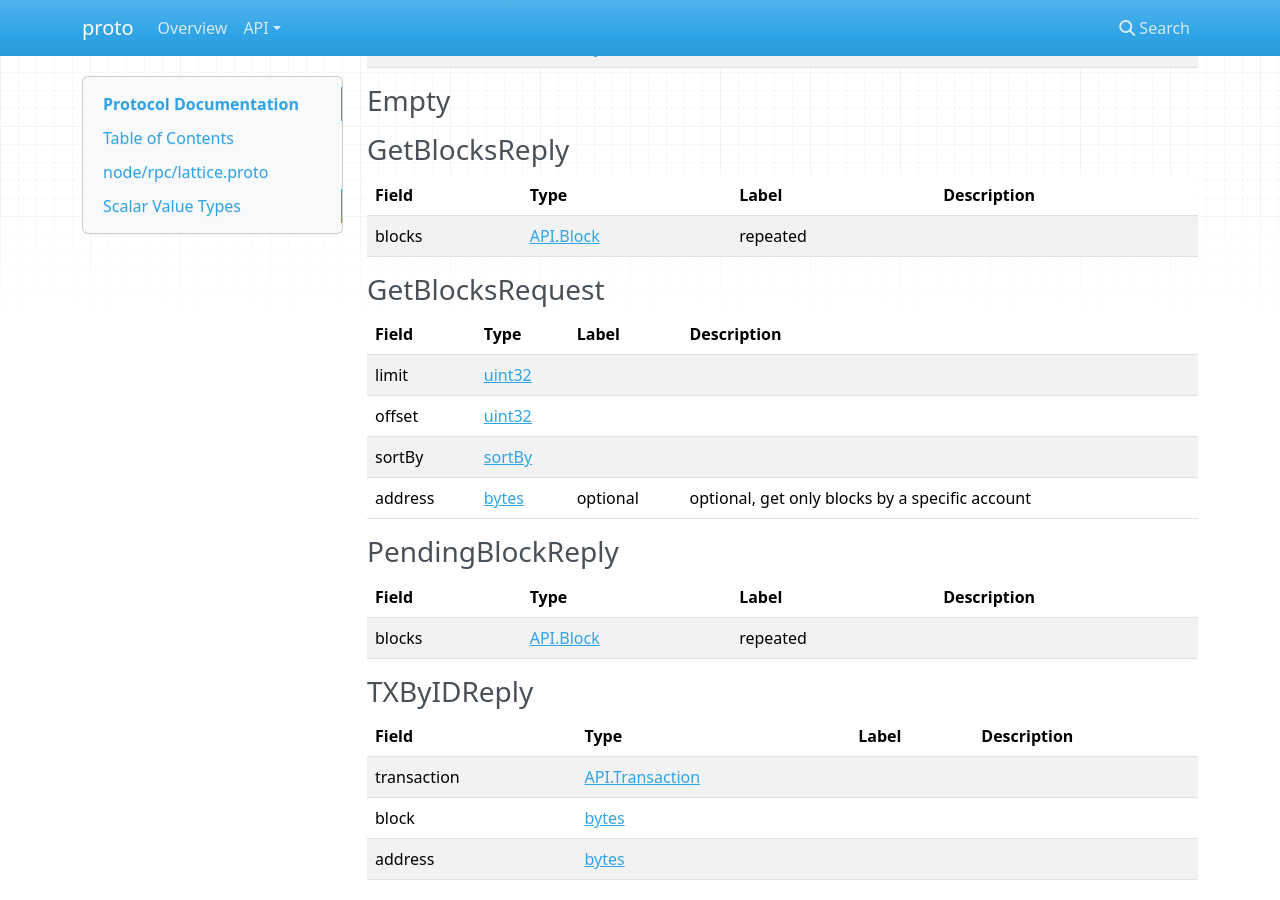
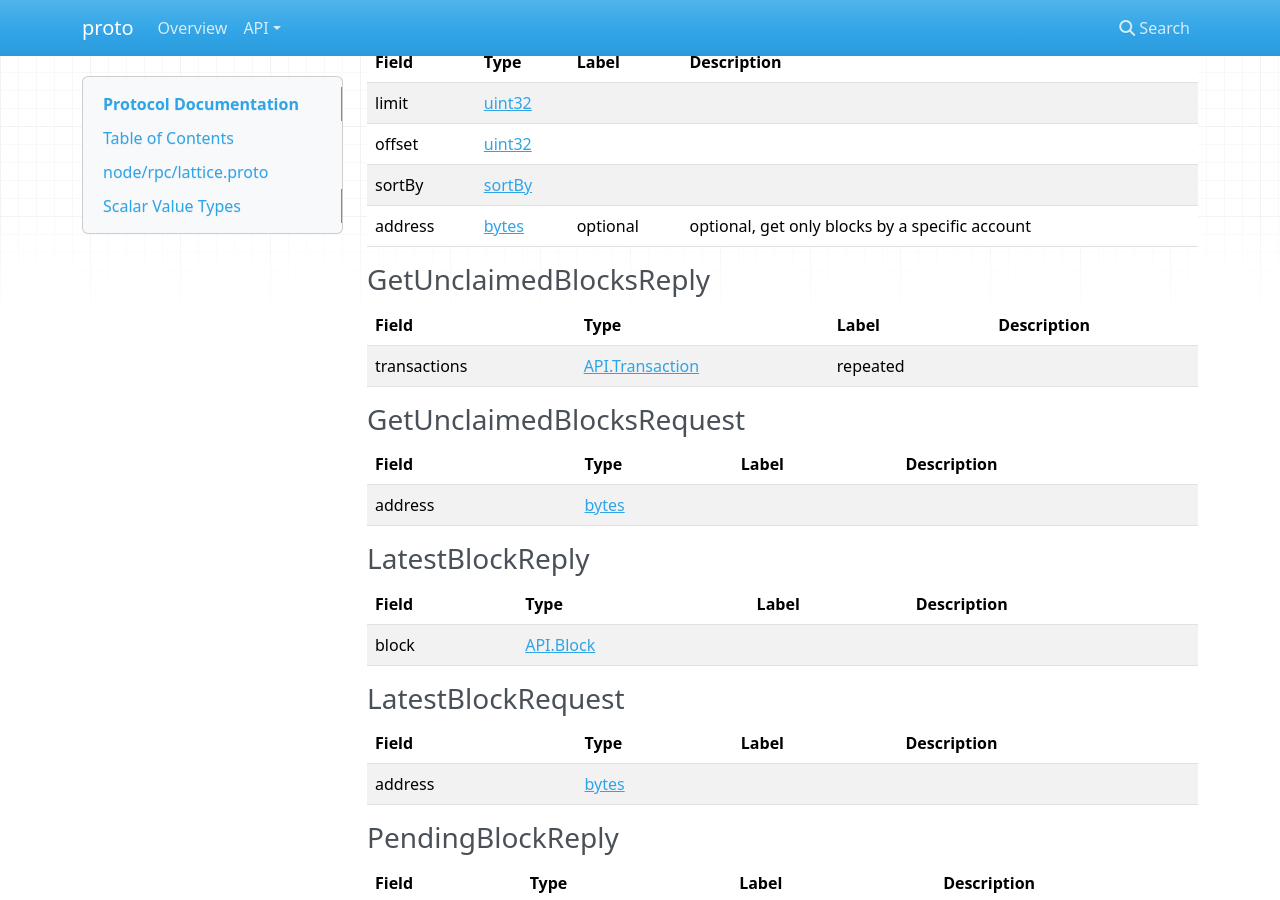
Before and after one commit to pognetwork/proto, an MkDocs documentation site: the page built from docs/proto/lattice.md, in a window 1280 px wide and 900 px high, scrolled down 2153 px. Built offline with MkDocs 1.6.1, drawn with Linux system fonts in a browser that asks for light colours; nearby versions of some CDN libraries; some of the changed text lies outside the part shown.

Commit message:
feat: unclaimed txs
Signed-off-by: Henry Gressmann <mail@henrygressmann.de>

```diff
--- a/docs/proto/lattice.md
+++ b/docs/proto/lattice.md
@@ -8,14 +8,16 @@
     - [BalanceRequest](#LATTICE-BalanceRequest)
     - [BlockByIDReply](#LATTICE-BlockByIDReply)
     - [BlockByIDRequest](#LATTICE-BlockByIDRequest)
-    - [BlockHeightReply](#LATTICE-BlockHeightReply)
-    - [BlockHeightRequest](#LATTICE-BlockHeightRequest)
     - [BlockSpamIndexReply](#LATTICE-BlockSpamIndexReply)
     - [DelegateReply](#LATTICE-DelegateReply)
     - [DelegateRequest](#LATTICE-DelegateRequest)
     - [Empty](#LATTICE-Empty)
     - [GetBlocksReply](#LATTICE-GetBlocksReply)
     - [GetBlocksRequest](#LATTICE-GetBlocksRequest)
+    - [GetUnclaimedBlocksReply](#LATTICE-GetUnclaimedBlocksReply)
+    - [GetUnclaimedBlocksRequest](#LATTICE-GetUnclaimedBlocksRequest)
+    - [LatestBlockReply](#LATTICE-LatestBlockReply)
+    - [LatestBlockRequest](#LATTICE-LatestBlockRequest)
     - [PendingBlockReply](#LATTICE-PendingBlockReply)
     - [TXByIDReply](#LATTICE-TXByIDReply)
     - [TXByIDRequest](#LATTICE-TXByIDRequest)
@@ -94,37 +96,6 @@
 | Field | Type | Label | Description |
 | ----- | ---- | ----- | ----------- |
 | hash | [bytes](#bytes) |  |  |
-
-
-
-
-
-
-<a name="LATTICE-BlockHeightReply"></a>
-
-### BlockHeightReply
-
-
-
-| Field | Type | Label | Description |
-| ----- | ---- | ----- | ----------- |
-| nextHeight | [uint64](#uint64) |  |  |
-
-
-
-
-
-
-<a name="LATTICE-BlockHeightRequest"></a>
-
-### BlockHeightRequest
-
-
-
-| Field | Type | Label | Description |
-| ----- | ---- | ----- | ----------- |
-| address | [bytes](#bytes) |  |  |
-| getNext | [bool](#bool) |  |  |
 
 
 
@@ -213,6 +184,66 @@
 | offset | [uint32](#uint32) |  |  |
 | sortBy | [sortBy](#LATTICE-sortBy) |  |  |
 | address | [bytes](#bytes) | optional | optional, get only blocks by a specific account |
+
+
+
+
+
+
+<a name="LATTICE-GetUnclaimedBlocksReply"></a>
+
+### GetUnclaimedBlocksReply
+
+
+
+| Field | Type | Label | Description |
+| ----- | ---- | ----- | ----------- |
+| transactions | [API.Transaction](#API-Transaction) | repeated |  |
+
+
+
+
+
+
+<a name="LATTICE-GetUnclaimedBlocksRequest"></a>
+
+### GetUnclaimedBlocksRequest
+
+
+
+| Field | Type | Label | Description |
+| ----- | ---- | ----- | ----------- |
+| address | [bytes](#bytes) |  |  |
+
+
+
+
+
+
+<a name="LATTICE-LatestBlockReply"></a>
+
+### LatestBlockReply
+
+
+
+| Field | Type | Label | Description |
+| ----- | ---- | ----- | ----------- |
+| block | [API.Block](#API-Block) |  |  |
+
+
+
+
+
+
+<a name="LATTICE-LatestBlockRequest"></a>
+
+### LatestBlockRequest
+
+
+
+| Field | Type | Label | Description |
+| ----- | ---- | ----- | ----------- |
+| address | [bytes](#bytes) |  |  |
 
 
 
@@ -371,11 +402,12 @@
 | Method Name | Request Type | Response Type | Description |
 | ----------- | ------------ | ------------- | ------------|
 | GetBalance | [BalanceRequest](#LATTICE-BalanceRequest) | [BalanceReply](#LATTICE-BalanceReply) | GetBalance accepts BalanceRequests and returns BalanceReplies |
-| GetBlockHeight | [BlockHeightRequest](#LATTICE-BlockHeightRequest) | [BlockHeightReply](#LATTICE-BlockHeightReply) | GetNextBlockHeight uses an address to get the latest block index to then return the next index |
+| GetLatestBlock | [LatestBlockRequest](#LATTICE-LatestBlockRequest) | [LatestBlockReply](#LATTICE-LatestBlockReply) |  |
 | GetVotingPower | [VotingPowerRequest](#LATTICE-VotingPowerRequest) | [VotingPowerReply](#LATTICE-VotingPowerReply) | GetVotingPower uses an address to get the voting power of an account |
 | GetBlockByID | [BlockByIDRequest](#LATTICE-BlockByIDRequest) | [BlockByIDReply](#LATTICE-BlockByIDReply) | GetBlockByID uses the hash of a block to get the data |
 | GetDelegate | [DelegateRequest](#LATTICE-DelegateRequest) | [DelegateReply](#LATTICE-DelegateReply) | GetDelegate uses an account address to return a address of the delegate |
 | GetPendingBlocks | [Empty](#LATTICE-Empty) | [PendingBlockReply](#LATTICE-PendingBlockReply) | GetPendingBlocks gets all blocks that havent been processed |
+| GetUnclaimedBlocks | [GetUnclaimedBlocksRequest](#LATTICE-GetUnclaimedBlocksRequest) | [GetUnclaimedBlocksReply](#LATTICE-GetUnclaimedBlocksReply) |  |
 | GetBlocks | [GetBlocksRequest](#LATTICE-GetBlocksRequest) | [GetBlocksReply](#LATTICE-GetBlocksReply) |  |
 | GetUnacknowledgedTX | [Empty](#LATTICE-Empty) | [UnacknowledgedTXReply](#LATTICE-UnacknowledgedTXReply) | GetUnacknowledgedTX gets a number of how many transactions are unacknowledged |
 | GetTXByID | [TXByIDRequest](#LATTICE-TXByIDRequest) | [TXByIDReply](#LATTICE-TXByIDReply) | GetTXByID uses a transaction ID to get a transaction |
```
Also changed, not shown: 2 other files.
